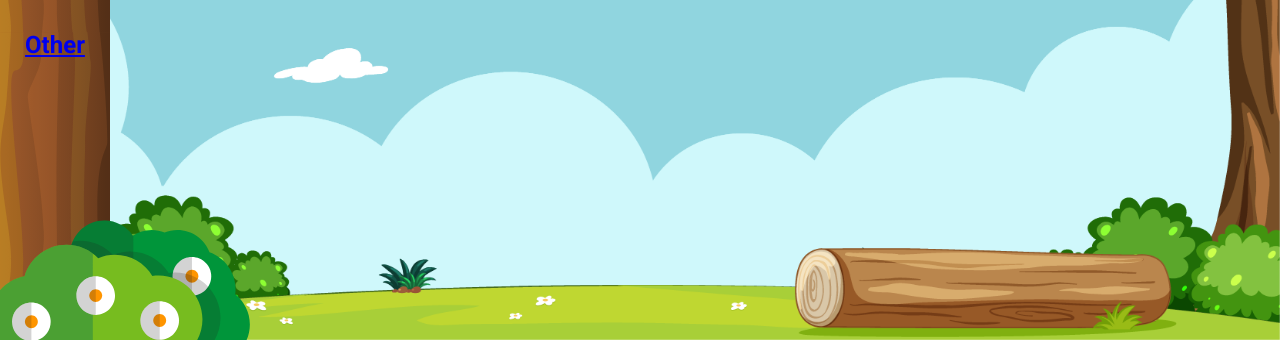
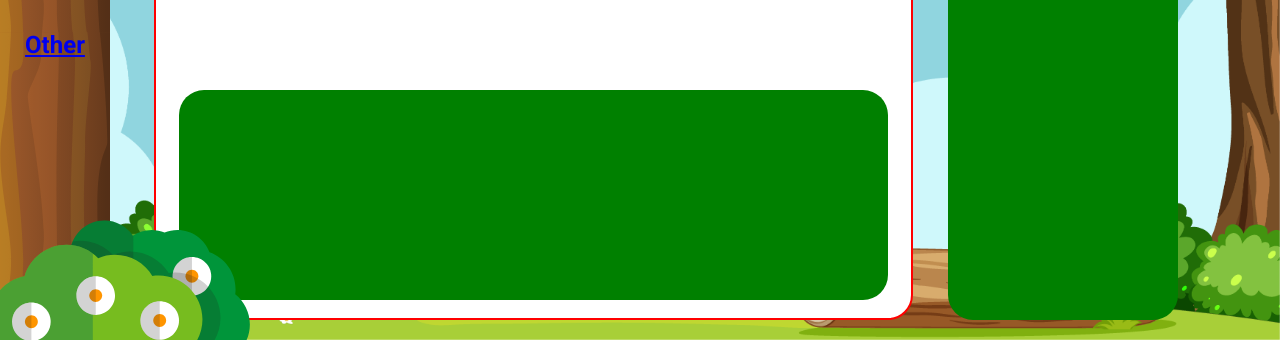
Before and after one commit to nhtoby311/code-to-give, a React (Create React App) app: page /games/scribbly in a window 1280 px wide. Shown: the part 460-800 px from the top of the page. Built offline with nearby package versions, Linux system fonts and the light colour scheme.

Commit message:
scribbly games ver1, code

```diff
--- a/src/App.js
+++ b/src/App.js
@@ -2,6 +2,7 @@ import { BrowserRouter as Router, Route} from 'react-router-dom';
 import Background from './components/Layout/Background/Background';
 import Nav from './components/Layout/Nav/Nav';
 import Quiz from './components/Quiz/Quiz';
+import Scribbly from './components/Scribbly/Scribbly';
 import Games from './pages/Games/Games';
 import Home from './pages/Home/Home'
 import Leaderboard from './pages/Leaderboard/Leaderboard';
@@ -16,6 +17,8 @@ let routes = (
     <Route exact path="/games" component={Games}/>
     <Route exact path="/profile" component={Profile}/>
     <Route exact path="/games/quiz" component={Quiz}/>
+
+    <Route exact path="/games/scribbly" component={Scribbly}/>
   </>
 )
 
--- /dev/null
+++ b/src/components/Common/DescriptionBlock/DescriptionBlock.jsx
@@ -0,0 +1,17 @@
+import styled from 'styled-components'
+
+const Block = styled.div`
+    width: 100%;
+    height: 100%;
+    background: green;
+    grid-area: block;
+    border-radius: 25px;
+`
+
+export default function DescriptionBlock()
+{
+    return(
+        <Block>
+        </Block>
+    )
+}
--- a/src/components/Common/ProfileBlock/ProfileBlock.jsx
+++ b/src/components/Common/ProfileBlock/ProfileBlock.jsx
@@ -1,9 +1,11 @@
 import styled from "styled-components"
 import Button from "../Button/Button"
 import * as vars from "../../../styles/var"
+
 const Pf = styled.div`
     width: 100%;
     height: 100%;
+    min-height: 450px;
     grid-area: profile;
     position: relative;
     background-color: white;
@@ -58,7 +60,6 @@ export default function ProfileBlock(props) {
     return (
         <>
             <Pf>
-
                 <Badge>
                     <InforContainer>
                         <Avatar></Avatar>
--- a/src/components/Quiz/Quiz.jsx
+++ b/src/components/Quiz/Quiz.jsx
@@ -1,6 +1,6 @@
 import styled from 'styled-components'
 import * as vars from '../../styles/var'
-import QuizFour from './QuizFour/QuizFour'
+//import QuizFour from './QuizFour/QuizFour'
 import QuizWrite from './QuizWrite/QuizWrite'
 
 const QuizCont = styled.div`
--- /dev/null
+++ b/src/components/Scribbly/Scribbly.jsx
@@ -0,0 +1,115 @@
+import { useEffect, useState, useRef } from 'react'
+import styled from 'styled-components'
+import DescriptionBlock from '../Common/DescriptionBlock/DescriptionBlock'
+
+const Container = styled.div`
+    width: 80%;
+    height: 85vh;
+    margin-left: 12%;
+    margin-top: 100px;
+    display: grid;
+    grid-template-columns: 1fr 1fr 1fr 1fr;
+    grid-template-rows: 1fr;
+    grid-template-areas:
+    "canvas canvas canvas block";
+    gap: 35px;
+`
+const CanvasContainer = styled.div`
+    position: relative;
+    width: 100%;
+    min-height: 100%;
+    grid-area: canvas;
+    display: flex;
+`
+const Canvas = styled.canvas`
+    border: 2px solid red;
+    background-color: white;
+    border-radius: 25px;
+`
+
+const CanvasToolCont = styled.div`
+    position: absolute;
+    bottom: 0;
+    left: 0;
+    display: flex;
+    justify-content: center;
+    width: 100%;
+    height: 250px;
+    padding: 20px 25px;
+`
+const CanvasTools = styled.div`
+    width: 100%;
+    height: 100%;
+    background: green;
+    border-radius: 25px;
+`
+
+
+export default function Scribbly()
+{
+
+    const canvasRef = useRef(null)
+    const contextRef = useRef(null)
+    const [isDrawing, setIsDrawing] = useState(false)
+
+    useEffect(()=>{
+        const canvas = canvasRef.current;
+        canvas.width = canvas.parentNode.offsetWidth *2
+        canvas.height = canvas.parentNode.offsetHeight *2
+        canvas.style.width = `${canvas.parentNode.offsetWidth}px`
+        canvas.style.height = `${canvas.parentNode.offsetHeight}px`
+
+        const context = canvas.getContext("2d")
+        context.scale(2,2)
+        context.lineCap = "round"
+        context.strokeStyle = 'blue'
+        context.lineWidth = 5
+        contextRef.current = context;
+
+
+
+    },[])
+
+    const startDrawing = ({nativeEvent}) => {
+        const {offsetX,offsetY} = nativeEvent
+        contextRef.current.beginPath()
+        contextRef.current.moveTo(offsetX,offsetY)
+        setIsDrawing(true)
+    }
+    const finishDrawing = () => {
+        contextRef.current.closePath()
+        setIsDrawing(false)
+    }
+    const draw = ({nativeEvent}) =>
+    {
+        if (!isDrawing)
+        {
+            return
+        }
+        console.log(nativeEvent)
+        const {offsetX,offsetY} = nativeEvent
+        contextRef.current.lineTo(offsetX,offsetY)
+        contextRef.current.stroke()
+    }
+
+    const touchdraw = ({nativeEvent}) =>
+    {
+        console.log(nativeEvent)
+    }
+
+    return(
+        <Container>
+            <CanvasContainer>
+                <Canvas onMouseDown={startDrawing}
+                onMouseUp={finishDrawing}
+                onMouseMove={draw}
+                onTouchMove={touchdraw}
+                ref={canvasRef}></Canvas>
+                <CanvasToolCont>
+                    <CanvasTools/>
+                </CanvasToolCont>
+            </CanvasContainer>
+            <DescriptionBlock/>
+        </Container>
+    )
+}
--- a/src/pages/Home/Home.scss
+++ b/src/pages/Home/Home.scss
@@ -9,7 +9,6 @@
     border: solid blue 2px;
     display: grid;
     grid-gap: 50px 30px;
-    padding: 25px;
 }
 
 .container.home-cont
--- a/src/pages/Profile/Profile.jsx
+++ b/src/pages/Profile/Profile.jsx
@@ -42,7 +42,7 @@ export default function Profile()
 
     return(
         <Container className="container">
-            <ProfileBlock></ProfileBlock>
+            <ProfileBlock name="lorem"></ProfileBlock>
             {/* <Block title="profile"></Block> */}
             <Block title="recent-grades" type="quiz" data={recentGradesData}></Block>
             <Block title="top-grades" type="quiz" data={topGradesData}></Block>
```
Also changed, not shown: public/mock_data/new_assignment.json (+43 -0 lines).
